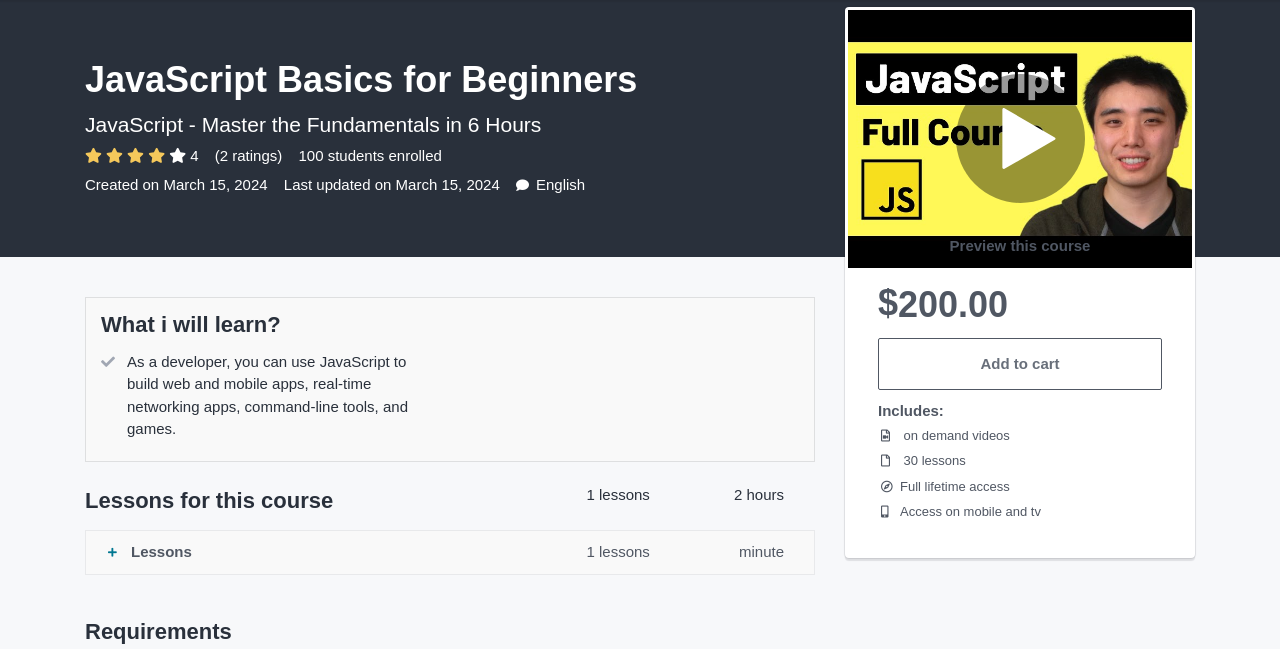
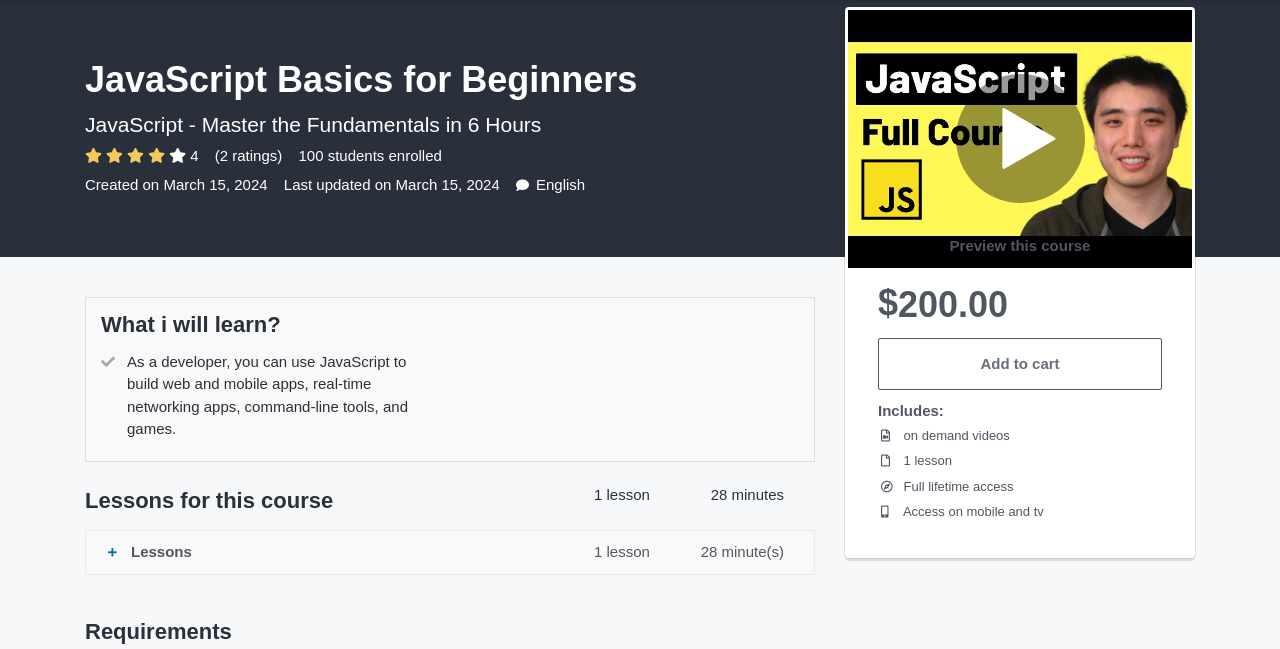
Before and after one commit to mostafa-re/eduspace, a Django app: a page that uses templates/courses/details.html in a window 1280 px wide. Shown: the part 81-730 px from the top of the page. Run offline with Django 5.2, Linux system fonts and the light colour scheme; data comes from the database, SQL or seed files in the repository; some libraries are stand-ins or nearby versions; some web fonts are replaced.

Commit message:
Fix course duration and lessons in frontend

```diff
--- a/templates/courses/details.html
+++ b/templates/courses/details.html
@@ -1,7 +1,7 @@
 {% extends 'layouts/base.html' %}
 {% load static %}
 {% load humanize %}
-{% load total_minutes %}
+{% load timedelta_filters %}
 
 {% block content %}
 
@@ -64,10 +64,10 @@
                             <div class="title float-left">Lessons for this course</div>
                             <div class="float-right">
                                 <span class="total-lectures">
-                                    {{ course.lessons.count }} lessons
+                                    {{ course.lessons.count }} lesson{{ course.lessons.count|pluralize }}
                                 </span>
                                 <span class="total-time">
-                                    2 hours
+                                    {{ course.lessons|td_total|td_minutes }} minute{{ course.lessons|td_total|td_minutes|pluralize }}
                                 </span>
                             </div>
                         </div>
@@ -82,10 +82,10 @@
                                     </div>
                                     <div class="float-right">
                                         <span class="total-lectures">
-                                             {{ course.lessons.count }} lessons
+                                             {{ course.lessons.count }} lesson{{ course.lessons.count|pluralize }}
                                         </span>
                                         <span class="total-time">
-                                            {{ course.lessons|total_minutes | floatformat:2 }} minute
+                                            {{ course.lessons|td_total|td_minutes }} minute(s)
                                         </span>
                                     </div>
                                 </div>
@@ -95,7 +95,9 @@
                                         {% for lesson in course.lessons.all %}
                                             <li class="lecture has-preview">
                                                 <span class="lecture-title">{{ lesson.title }}</span>
-                                                <span class="lecture-time float-right">{{ lesson.duration | floatformat:2 }}</span>
+                                                <span class="lecture-time float-right">
+                                                    {{ lesson.duration|td_hours_minutes }}
+                                                </span>
                                                 <!-- <span class="lecture-preview float-right" data-toggle="modal" data-target="#CoursePreviewModal">Preview</span> -->
                                             </li>
                                         {% endfor %}
@@ -321,16 +323,15 @@
                                 <div class="title"><b>Includes:</b></div>
                                 <ul>
                                     <li>
-                                        <i class="far fa-file-video"></i>
-                                        on demand videos
+                                        <i class="far fa-file-video"></i> on demand videos
                                     </li>
                                     <li>
-                                        <i class="far fa-file"></i> 30 lessons
+                                        <i class="far fa-file"></i> {{ course.lessons.count }} lesson{{ course.lessons.count|pluralize }}
                                     </li>
-                                    <li><i class="far fa-compass"></i>Full lifetime access
+                                    <li><i class="far fa-compass"></i> Full lifetime access
                                     </li>
                                     <li>
-                                        <i class="fas fa-mobile-alt"></i>Access on mobile and tv
+                                        <i class="fas fa-mobile-alt"></i> Access on mobile and tv
                                     </li>
                                 </ul>
                             </div>
```
